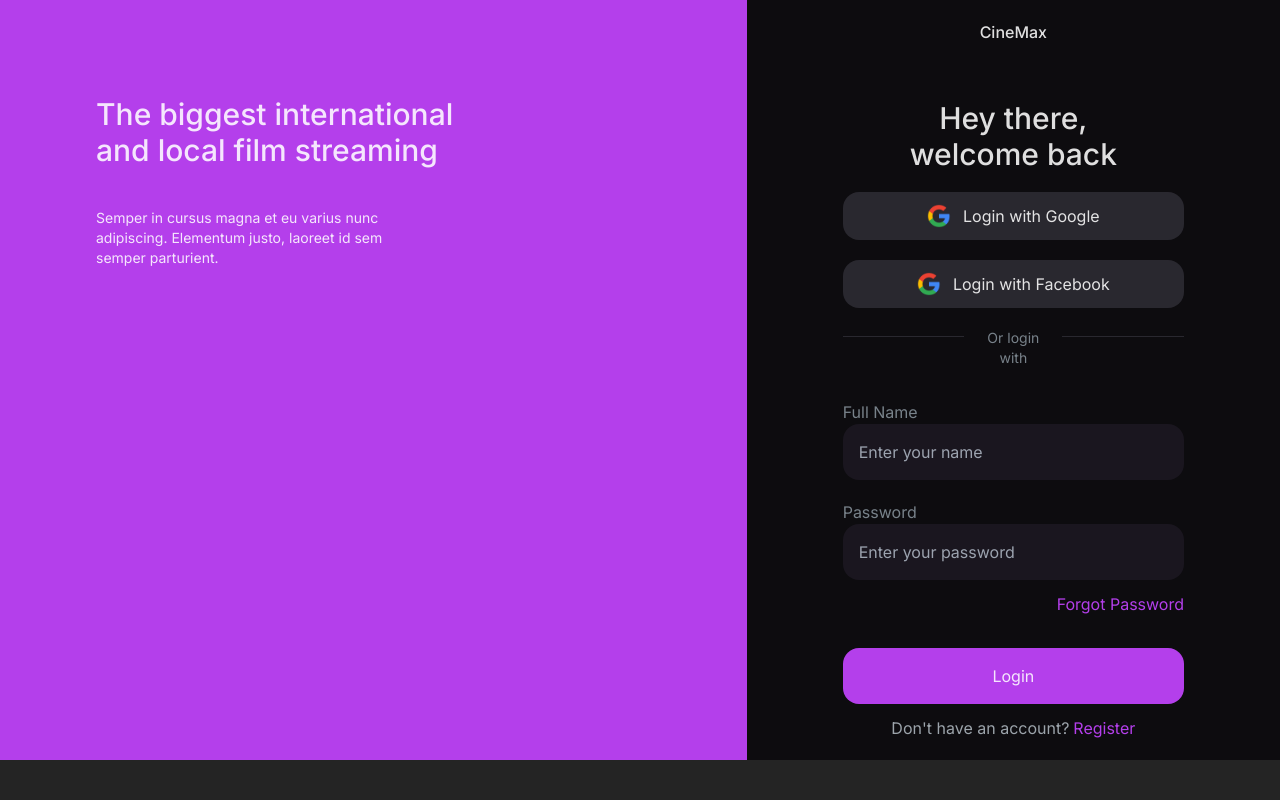
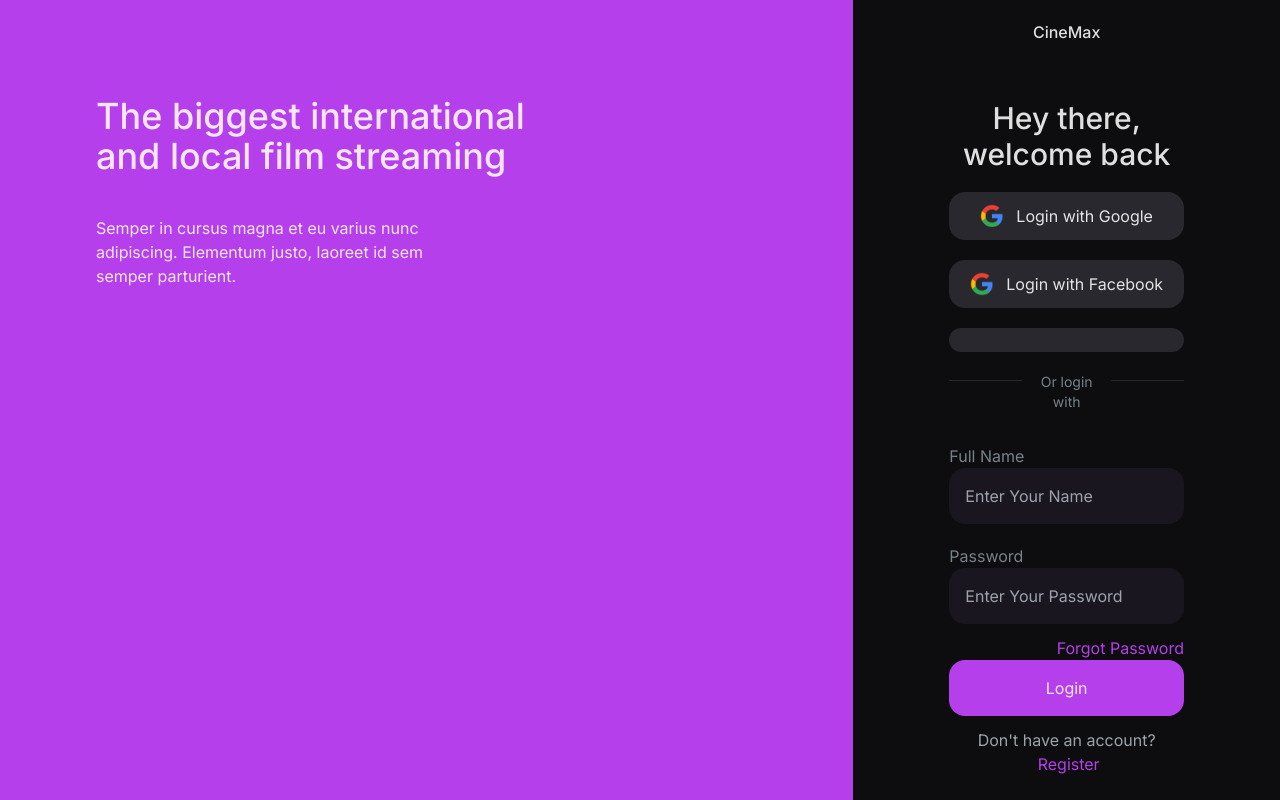
Before and after one commit to BerkantKazangirler/movie-design, a React (Vite) app: page / in a window 1280 px wide. Built offline with nearby package versions, Linux system fonts and the light colour scheme.

Commit message:
feat: input & button components

```diff
--- a/package.json
+++ b/package.json
@@ -10,6 +10,7 @@
     "preview": "vite preview"
   },
   "dependencies": {
+    "classnames": "^2.5.1",
     "react": "^18.3.1",
     "react-dom": "^18.3.1"
   },
--- a/src/App.tsx
+++ b/src/App.tsx
@@ -1,26 +1,26 @@
 import { useState } from "react";
 import googleLogo from "./assets/google.png";
-import LogButton from "./components/login/Button.tsx";
+import mac from "./assets/mac.png";
+import { Button, Input } from "./components";
 import "./App.css";
 
 function App() {
-  const [count, setCount] = useState(0);
-
   return (
     <>
-      <div className="flex bg-main-primary w-full h-full">
-        <div className="p-24 w-7/12">
+      <div className="flex bg-main-primary w-full h-screen">
+        <div className="p-24 w-8/12">
           <div className="flex gap-10 flex-col">
-            <span className="text-3xl font-extrabold max-w-96">
+            <span className="text-4xl font-extrabold max-w-100">
               The biggest international and local film streaming
             </span>
-            <p className="text-sm max-w-75">
+            <p className="max-w-96">
               Semper in cursus magna et eu varius nunc adipiscing. Elementum
               justo, laoreet id sem semper parturient.
             </p>
+            {/*<img src={mac} className="" />*/}
           </div>
         </div>
-        <div className="w-5/12 text-center p-5 px-24 bg-dark-background">
+        <div className="w-4/12 text-center p-5 px-24 bg-dark-background">
           <span className="font-extrabold">CineMax</span>
           <div className="pt-14">
             <p className="text-3xl font-bold max-w-56 m-auto">
@@ -31,10 +31,12 @@ function App() {
                 <img src={googleLogo} className="w-6 relative mr-3" />
                 Login with Google
               </button>
-              <button className="bg-line-dark w-full p-3 rounded-2xl flex justify-center">
+              <Button withIcon variant="line-dark" padding="3">
                 <img src={googleLogo} className="w-6 relative mr-3" />
                 Login with Facebook
-              </button>
+              </Button>
+
+              <button className="bg-line-dark w-full p-3 rounded-2xl flex justify-center"></button>
             </div>
             <div className="flex flex-row pt-5 gap-3">
               <hr className="w-full h-1 border-line-dark relative mt-2" />
@@ -47,28 +49,18 @@ function App() {
               <label htmlFor="name" className="text-grayscale-70 text-start">
                 Full Name
               </label>
-              <input
-                type="text"
-                id="name"
-                className="bg-dark-smooth border-line-dark p-4 rounded-2xl text-grayscale-60"
-                placeholder="Enter your name"
-              />
+              <Input placeholder="Enter Your Name" />
               <label
                 htmlFor="pass"
                 className="text-grayscale-70 text-start pt-5"
               >
                 Password
               </label>
-              <input
-                type="text"
-                id="pass"
-                className="bg-dark-smooth border-line-dark p-4 rounded-2xl text-grayscale-60"
-                placeholder="Enter your password"
-              />
+              <Input placeholder="Enter Your Password" />
               <a href="#" className="text-end text-main-primary pt-3">
                 Forgot Password
               </a>
-              <LogButton />
+              <Button padding="4">Login</Button>
               <span className="mt-3 text-grayscale-60">
                 Don't have an account?
                 <a href="#" className="text-main-primary ml-1">
--- /dev/null
+++ b/src/components/button/button.tsx
@@ -0,0 +1,38 @@
+import React from "react";
+import classname from "classnames";
+//classnames bir kütüphane
+interface ButtonProps extends React.HTMLAttributes<HTMLButtonElement> {
+  //buttonun bütün elemanlarını al (onclick vb)
+  children: React.ReactNode;
+  withIcon?: boolean;
+  variant?: "purple" | "line-dark";
+  margin?: string;
+  padding?: "0" | "3" | "4";
+}
+function Button({
+  children,
+  withIcon = false,
+  variant = "purple",
+  margin = "0",
+  padding = "0",
+}: ButtonProps) {
+  return (
+    <button
+      className={classname("rounded-2xl", {
+        //   "bg-main-primary": variant === "purple",
+        // Eğer varitant'ı purple ise bg-main-primary'ı yap
+        "bg-main-primary": variant === "purple",
+        "bg-line-dark": variant === "line-dark",
+        "mt-8": margin === "8",
+        "justify-center": withIcon,
+        flex: withIcon,
+        "p-3": padding == "3",
+        "p-4": padding == "4",
+      })}
+    >
+      {children}
+    </button>
+  );
+}
+
+export default Button;
--- /dev/null
+++ b/src/components/button/index.ts
@@ -0,0 +1 @@
+export { default as Button } from './button';
--- /dev/null
+++ b/src/components/index.ts
@@ -0,0 +1,2 @@
+export { Button as Button } from "./button";
+export { Input as Input } from "./input";
--- /dev/null
+++ b/src/components/input/index.ts
@@ -0,0 +1 @@
+export { default as Input } from './input';
--- /dev/null
+++ b/src/components/input/input.tsx
@@ -0,0 +1,17 @@
+interface Props {
+  placeholder: string;
+}
+// String olduğunu belirtiyoruz
+
+const Input = ({ placeholder }: Props) => {
+  return (
+    <input
+      type="text"
+      id="pass"
+      className="bg-dark-smooth border-line-dark p-4 rounded-2xl text-grayscale-60"
+      placeholder={placeholder}
+    />
+  );
+};
+
+export default Input;
--- a/src/components/login/Button.tsx
+++ /dev/null
@@ -1,9 +0,0 @@
-import React from "react";
-
-const Button = ({}) => {
-  return (
-    <button className="bg-main-primary p-4 mt-8 rounded-2xl">Login</button>
-  );
-};
-
-export default Button;
```
Also changed, not shown: tsconfig.app.json (+6 -1 lines), src/assets/mac.png (added), 1 other file (tests, documents, lock files or other folders).
